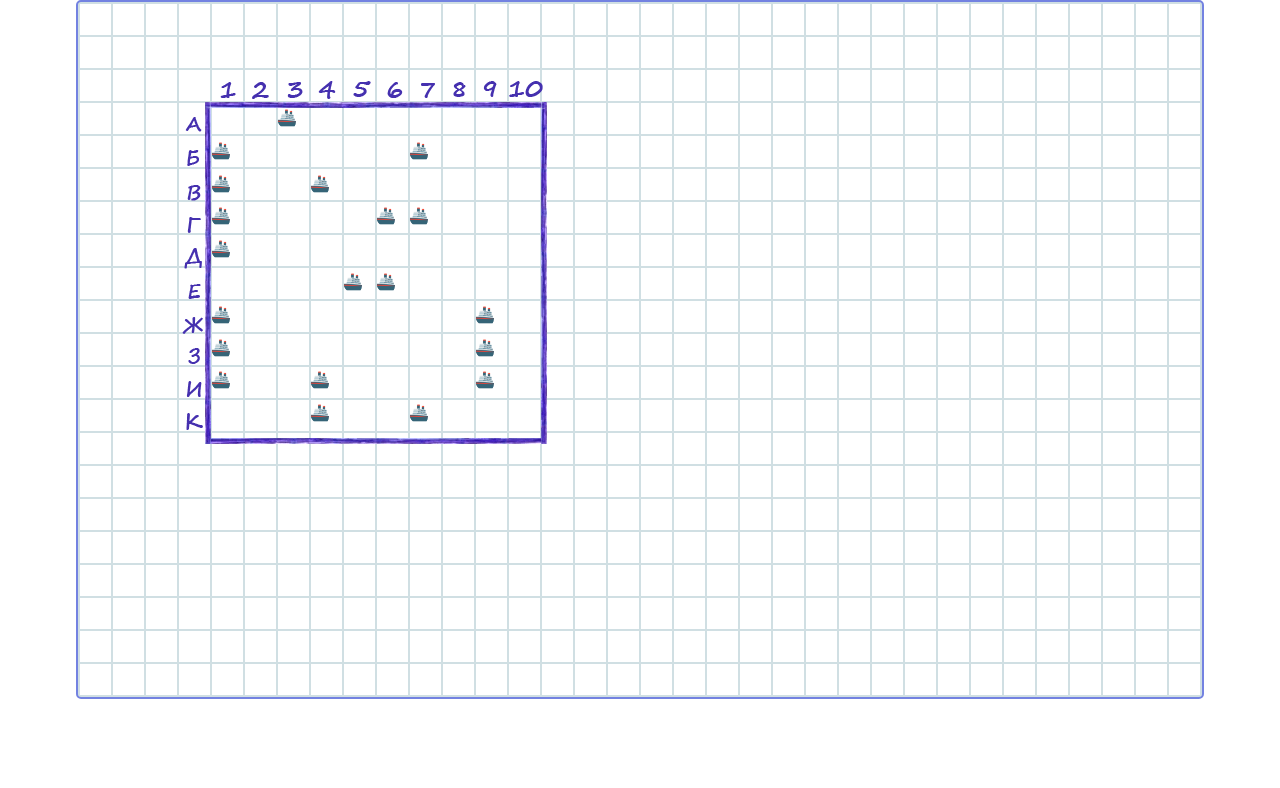
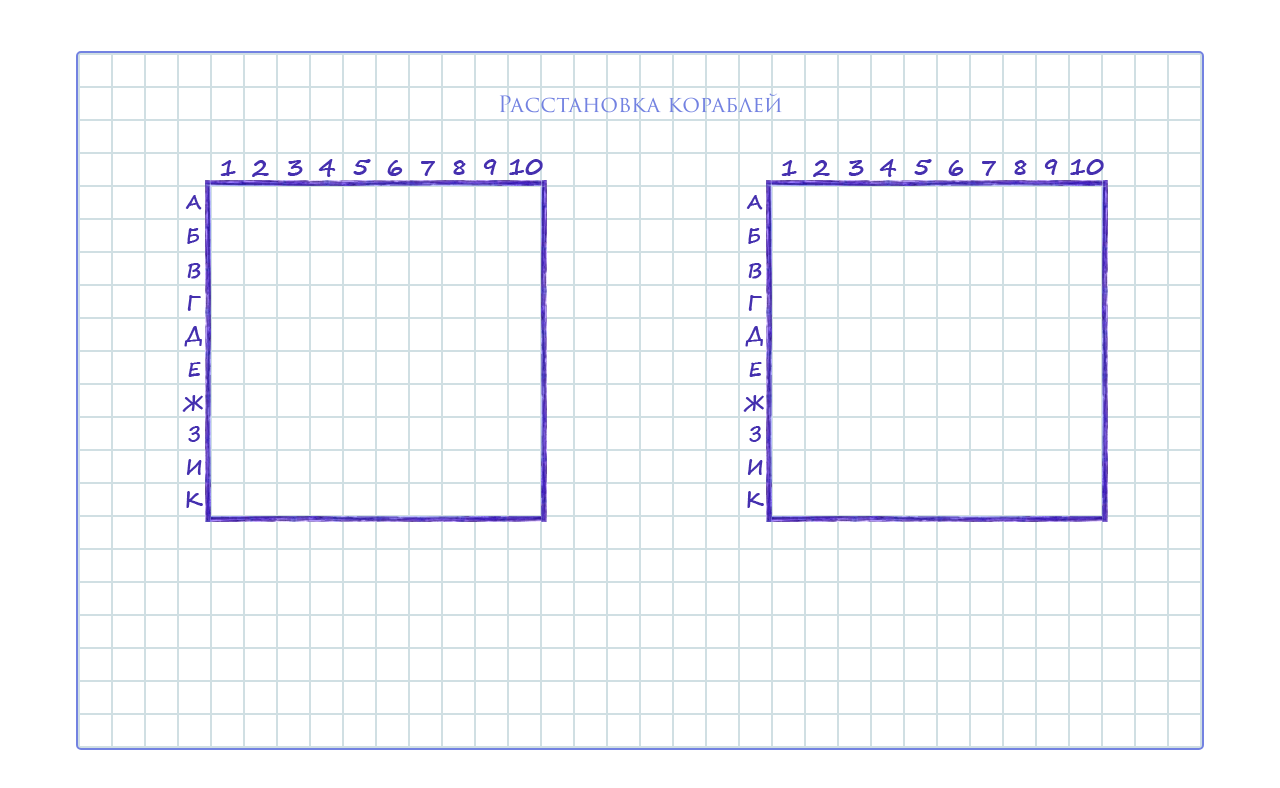
Before and after one commit to kr13t1/sssssss, a React (Vite) app in the folder frontend/: page /play in a window 1280 px wide. Shown: the top 788 px of the page. Built offline with nearby package versions, Linux system fonts and the light colour scheme.

Commit message:
upd: 20.03.25
починено перетаскивание и случайная расстановка, код ещё не отрефакторен

```diff
--- a/frontend/src/pages/bots/Bots.jsx
+++ b/frontend/src/pages/bots/Bots.jsx
@@ -3,39 +3,45 @@ import { Button } from '../../components/ui/button/button';
 import { useNavigate } from 'react-router-dom';
 import { Ship } from '../../components/ui/ship/Ship';
 import { DndContext } from '@dnd-kit/core';
-import { Fragment, useState } from 'react';
+import { useState } from 'react';
 import { DropField } from '../../components/ui/dropField/dropField';
-// import { useData } from '../../store/game';
+import { useData } from '../../store/game';
 import { Background } from '../../components/ui/background/Background';
 import { HintModal } from '../../components/ui/hintModal/HintModal';
 
-// TODO: удалить, перенести в стор
-const TEMP_DATA = [
-  { id: 'ship1', size: 4, position: [] },
-  { id: 'ship2', size: 3, position: [] },
-  { id: 'ship3', size: 3, position: [] },
-  { id: 'ship4', size: 2, position: [] },
-  { id: 'ship5', size: 2, position: [] },
-  { id: 'ship6', size: 2, position: [] },
-  { id: 'ship7', size: 1, position: [] },
-  { id: 'ship8', size: 1, position: [] },
-  { id: 'ship9', size: 1, position: [] },
-  { id: 'ship10', size: 1, position: [] },
-];
-
-// TODO: вынести
 const generateRandomNum = (min, max) => {
   return Math.floor(Math.random() * (max - min + 1)) + min;
 };
 
-// TODO: вынести
+const getNeighbors = (cell) => {
+  const line = Math.floor((cell - 1) / 10);
+  const column = (cell - 1) % 10;
+
+  const neighbors = [];
+
+  for (let i = -1; i <= 1; i++) {
+    for (let j = -1; j <= 1; j++) {
+      const newLine = i + line;
+      const newColumn = j + column;
+
+      if (newLine < 0 || newLine >= 10 || newColumn < 0 || newColumn >= 10) {
+        continue;
+      }
+
+      neighbors.push(newLine * 10 + newColumn + 1);
+    }
+  }
+
+  return neighbors;
+};
+
 const fillPositions = (data) => {
   let newShips = data.map((ship) => ({ ...ship, position: [] }));
 
   const taken_pos = new Set();
 
   newShips = newShips.map((ship) => {
-    let newPos;
+    let newPos = [];
 
     check: while (true) {
       let line = generateRandomNum(0, 9) * 10;
@@ -43,7 +49,11 @@ const fillPositions = (data) => {
 
       newPos = Array.from({ length: ship.size }, (_, i) => line + column + i);
 
-      if (newPos.every((pos) => !taken_pos.has(pos))) {
+      const taken_zone = new Set([...taken_pos]);
+
+      taken_pos.forEach((pos) => getNeighbors(pos).forEach((n) => taken_zone.add(n)));
+
+      if (newPos.every((pos) => !taken_zone.has(pos))) {
         break check;
       }
     }
@@ -58,8 +68,7 @@ const fillPositions = (data) => {
 
 const Bots = () => {
   const nav = useNavigate();
-
-  const [data, setData] = useState(TEMP_DATA);
+  const { data, setData, updateShipPosition } = useData();
   const [dragCurrShip, setDragCurrShip] = useState(null);
   const [activeHint, setActiveHint] = useState(false);
 
@@ -71,32 +80,55 @@ const Bots = () => {
     }
   };
 
-  // TODO: переделать, т.к проблема с перетаскиванием
   const handleDragEnd = ({ active, over }) => {
     if (!over || !dragCurrShip) {
       return;
     }
 
+    console.log(over);
+    // console.log(active);
+
     const startIndex = Number(over.id);
 
     const startLine = Math.floor((startIndex - 1) / 10) * 10 + 1;
-    const endLine = startLine + 10 - 1;
+    const endLine = startLine + 9;
 
-    const newPosition =
-      startIndex + dragCurrShip.size - 1 > endLine
-        ? Array.from({ length: dragCurrShip.size }, (_, i) => endLine - dragCurrShip.size + 1 + i)
-        : Array.from({ length: dragCurrShip.size }, (_, i) => startIndex + i);
+    let newPosition = [];
 
-    const taken_pos = new Set(data.flatMap((ship) => (ship.id !== active.id ? ship.position : [])));
+    if (dragCurrShip.position.length > 0) {
+      const tailIndex = startIndex;
+      const headIndex = tailIndex - dragCurrShip.size + 1;
 
-    if (newPosition.some((pos) => taken_pos.has(pos))) {
+      if (headIndex < startLine) {
+        return;
+      }
+
+      newPosition = Array.from({ length: dragCurrShip.size }, (_, i) => headIndex + i);
+    } else {
+      const headIndex = startIndex;
+
+      if (headIndex + dragCurrShip.size - 1 > endLine) {
+        return;
+      }
+
+      newPosition = Array.from({ length: dragCurrShip.size }, (_, i) => headIndex + i);
+    }
+
+    const taken_ships = data.filter((ship) => ship.id !== active.id);
+
+    const taken = new Set();
+
+    taken_ships.forEach((ship) => {
+      ship.position.forEach((cell) => {
+        getNeighbors(cell).forEach((n) => taken.add(n));
+      });
+    });
+
+    if (newPosition.some((pos) => taken.has(pos))) {
       return;
     }
 
-    setData((prevShips) =>
-      prevShips.map((ship) => (ship.id === active.id ? { ...ship, position: newPosition } : ship)),
-    );
-
+    updateShipPosition(active.id, newPosition);
     setDragCurrShip(null);
   };
 
@@ -106,7 +138,7 @@ const Bots = () => {
         status={activeHint}
         title={'Это подсказка'}
         desc={
-          'Это описание данной подсказки. Это описание данной подсказки. Это описание данной подсказки. Это описание данной подсказки. Это описание данной подсказки. Это описание данной подсказки. Это описание данной подсказки. Это описание данной подсказки. Это описание данной подсказки. Это описание данной подсказки. Это описание данной подсказки. '
+          'Это описание данной подсказки. Это описание данной подсказки. Это описание данной подсказки. Это описание данной подсказки.'
         }
         changeStatus={() => {
           setActiveHint(false);
@@ -114,7 +146,13 @@ const Bots = () => {
       />
       <div className={css.mainContainer}>
         <div className={css.hintContent}>
-          <Button status={true} size={'medium'} onClick={() => setActiveHint(true)}>
+          <Button
+            status={true}
+            size={'medium'}
+            onClick={() => {
+              setActiveHint(true);
+            }}
+          >
             ?
           </Button>
         </div>
@@ -126,7 +164,6 @@ const Bots = () => {
                 <div className={css.gameFielContent}>
                   {Array.from({ length: 100 }, (_, index) => {
                     const ship = data.find((s) => s.position.includes(index + 1));
-
                     return (
                       <DropField key={index + 1} id={index + 1}>
                         {ship &&
--- a/frontend/src/pages/play/Play.jsx
+++ b/frontend/src/pages/play/Play.jsx
@@ -1,13 +1,17 @@
 import { useData } from '../../store/game';
 import { Background } from '../../components/ui/background/Background';
 import css from './Play.module.css';
+import { Ship } from '../../components/ui/ship/Ship';
+import { DropField } from '../../components/ui/dropField/dropField';
+import { useState, useMemo } from 'react';
 
 const getRandomInt = (max) => {
   return Math.floor(Math.random() * max);
 };
 
 const BotField = () => {
-  const ships_length = [4, 3, 3, 2, 2, 2, 1, 1, 1, 1];  //длины кораблей для расставления потом их на поле
+  const flatField = useMemo(() => {
+    const ships_length = [4, 3, 3, 2, 2, 2, 1, 1, 1, 1]; //длины кораблей для расставления потом их на поле
     let field = new Array(10); //поле, куда будут расставляться корабли
     for (let i = 0; i < field.length; i++) {
       field[i] = new Array(10);
@@ -23,7 +27,8 @@ const BotField = () => {
         let orientation = getRandomInt(2); //0 - горизонтально, 1 - вертикально
         let sum = 0; //переменная для расчета того, есть ли рядом с местом, куда хотим встать, другие корабли
         if (orientation == 0) {
-        for (let j = col - 1; j < col + ships_length[i] + 1; j++) { //здесь цикл проверки соседних клеток и клеток, куда хочу поставить
+          for (let j = col - 1; j < col + ships_length[i] + 1; j++) {
+            //здесь цикл проверки соседних клеток и клеток, куда хочу поставить
             if (j >= 0 && j < 10) {
               sum += field[row][j];
               if (row - 1 >= 0) {
@@ -41,9 +46,9 @@ const BotField = () => {
               break;
             }
           }
-      }
-      else {
-        for (let j = row - 1; j < row + ships_length[i] + 1; j++) { //здесь цикл проверки соседних клеток и клеток, куда хочу поставить
+        } else {
+          for (let j = row - 1; j < row + ships_length[i] + 1; j++) {
+            //здесь цикл проверки соседних клеток и клеток, куда хочу поставить
             if (j >= 0 && j < 10) {
               sum += field[j][col];
               if (col - 1 >= 0) {
@@ -62,53 +67,92 @@ const BotField = () => {
             }
           }
         }
-      if (sum == 0) { //ставим корабль, если вокруг нет никого
+        if (sum == 0) {
+          //ставим корабль, если вокруг нет никого
           flag = true;
           if (orientation == 0) {
             for (let j = col; j < col + ships_length[i]; j++) {
               field[row][j] = ships_length[i];
             }
-        }
-        else {
+          } else {
             for (let j = row; j < row + ships_length[i]; j++) {
               field[j][col] = ships_length[i];
             }
           }
         }
       }
-    console.log(field);
+    }
+    return field.flat();
+  }, []);
+
+  const { data } = useData();
+  const [hit, setHit] = useState([]);
+
+  const handleCellClick = (index) => {
+    if (hit.includes(index)) {
+      return;
+    }
+    setHit([...hit, index]);
   };
-  return (
-    <Background>
-      <div className={css.fieldContainer}>
-        <div className={css.gameFieldContainer}>
-          <div className={css.gameFielContent}>
-              {field.map((col, colIndex) =>
-                  col.map((cell, rowIndex) => (
-                    <div key={rowIndex-colIndex}>
-                      {cell > 0 ? '🚢' : null}
-                    </div>
-                  ))
-                )}
-          </div>
-        </div>
-      </div>
-    </Background>
-  );
-};
-
-const Play = () => {
-  const { data, setData } = useData();
 
   return (
     <div className={css.mainContainer}>
       <Background>
-        {data.map((dt) => (
-          <p>{dt.position}</p>
-        ))}
+        <h2 className={css.h2text}>Расстановка кораблей</h2>
+        <div className={css.fieldContainer}>
+          <div className={css.gameFieldContainer}>
+            <div className={css.gameFielContent}>
+              {Array.from({ length: 100 }, (_, index) => {
+                const ship = data.find((s) => s.position.includes(index + 1));
+                return (
+                  <DropField key={index + 1} id={index + 1}>
+                    {ship &&
+                      ship.position.map((cell, i) =>
+                        cell === index + 1 ? <Ship key={i} id={ship.id} size={ship.size} /> : null,
+                      )}
+                  </DropField>
+                );
+              })}
+            </div>
+          </div>
+          <span className={css.TEMP_SPAN} />
+          <div className={css.gameFieldContainer}>
+            <div className={css.gameFielContent}>
+              {flatField.map((id, index) => {
+                const findHit = hit.includes(index + 1);
+                return (
+                  <div
+                    key={index + 1}
+                    className={
+                      id > 0 && findHit
+                        ? css.TEMP_KLETKA_EST
+                        : findHit
+                        ? css.TEMP_KLETKA_NET
+                        : css.TEMP_KLETKA
+                    }
+                    onClick={() => handleCellClick(index + 1)}
+                  ></div>
+                );
+              })}
+            </div>
+          </div>
+        </div>
       </Background>
     </div>
   );
 };
 
+// const Play = () => {
+//   const { data, setData } = useData();
+//   return (
+//     <div className={css.mainContainer}>
+//       <Background>
+//         {data.map((dt) => (
+//           <p>{dt.position}</p>
+//         ))}
+//       </Background>
+//     </div>
+//   );
+// };
+
 export default BotField;
--- a/frontend/src/pages/play/Play.module.css
+++ b/frontend/src/pages/play/Play.module.css
@@ -38,3 +38,38 @@
 
   /* background-color: aqua; */
 }
+
+.h2text {
+  font-size: 22px;
+  color: VAR(--purple-blue);
+  font-weight: 500;
+}
+
+.TEMP_SPAN {
+  margin-left: 88px;
+}
+
+.TEMP_KLETKA {
+  width: 33px;
+  height: 33px;
+
+  cursor: pointer;
+}
+
+.TEMP_KLETKA_EST {
+  width: 33px;
+  height: 33px;
+
+  background-color: red;
+
+  cursor: no-drop;
+}
+
+.TEMP_KLETKA_NET {
+  width: 33px;
+  height: 33px;
+
+  background-color: rgba(0, 0, 0, 0.3);
+
+  cursor: no-drop;
+}
--- a/frontend/src/store/game.js
+++ b/frontend/src/store/game.js
@@ -1,20 +1,23 @@
 import { create } from 'zustand';
 
-// TODO: не работает, переписать setData.
 export const useData = create((set) => ({
   data: [
     { id: 'ship1', size: 4, position: [] },
-    { id: 'ship2', size: 4, position: [] },
+    { id: 'ship2', size: 3, position: [] },
     { id: 'ship3', size: 3, position: [] },
-    { id: 'ship4', size: 3, position: [] },
-    { id: 'ship5', size: 3, position: [] },
+    { id: 'ship4', size: 2, position: [] },
+    { id: 'ship5', size: 2, position: [] },
     { id: 'ship6', size: 2, position: [] },
-    { id: 'ship7', size: 2, position: [] },
-    { id: 'ship8', size: 2, position: [] },
+    { id: 'ship7', size: 1, position: [] },
+    { id: 'ship8', size: 1, position: [] },
     { id: 'ship9', size: 1, position: [] },
     { id: 'ship10', size: 1, position: [] },
-    { id: 'ship11', size: 1, position: [] },
-    { id: 'ship12', size: 1, position: [] },
   ],
-  setData: (dt) => set(() => ({ data: dt })),
+  setData: (state) => set(() => ({ data: state })),
+  updateShipPosition: (shipId, newPosition) =>
+    set((state) => ({
+      data: state.data.map((ship) =>
+        ship.id === shipId ? { ...ship, position: newPosition } : ship,
+      ),
+    })),
 }));
```
Also changed, not shown: frontend/src/pages/online/Online.jsx (+7 -0 lines). Lines whose indentation alone changed are shown as unchanged.
